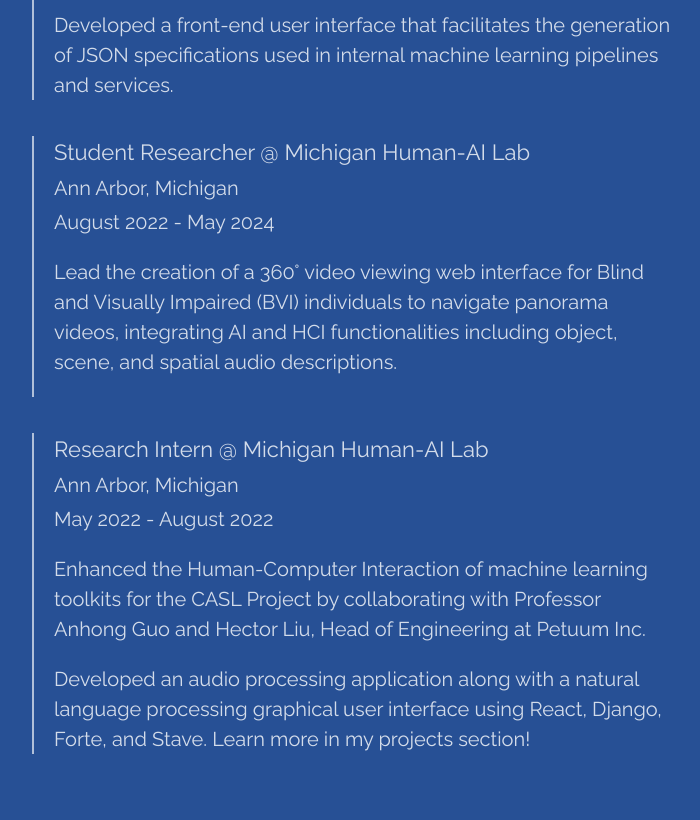
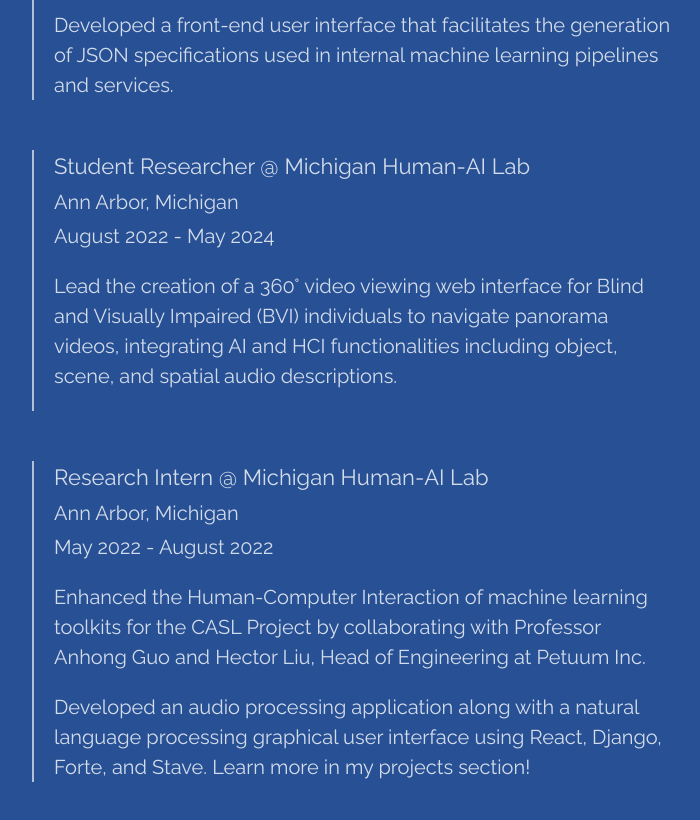
Before and after one commit to OscarSong2003/personalWebsite, a React (Create React App) app: page / in a window 1280 px wide. Shown: the part 2540-3360 px from the top of the page, without its empty margins (289-989 px from the left). Built offline with nearby package versions, Linux system fonts and the light colour scheme.

Commit message:
added indent

```diff
--- a/src/components/Experience.tsx
+++ b/src/components/Experience.tsx
@@ -25,7 +25,7 @@
                 </Text>
             </Flex>
 
-            <Flex mt={9} direction="column" justifyContent="left" alignItems="left"
+            <Flex mt="50px" direction="column" justifyContent="left" alignItems="left"
              width="50%" marginLeft="2px" borderLeft="2px" borderLeftWidth="2px" pl={5} borderColor="whiteAlpha.700">
                 <Text fontSize="22px" color="whiteAlpha.800">Student Researcher @ Michigan Human-AI Lab</Text>
                 <Text mt={1} fontSize="20px" color="whiteAlpha.800">Ann Arbor, Michigan</Text>
@@ -35,7 +35,7 @@
                 </Text>
             </Flex>
 
-             <Flex mt={9} direction="column" justifyContent="left" alignItems="left"
+             <Flex mt="50px" direction="column" justifyContent="left" alignItems="left"
              width="50%" marginLeft="2px" borderLeft="2px" borderLeftWidth="2px" pl={5} borderColor="whiteAlpha.700">
                 <Text fontSize="22px" color="whiteAlpha.800">Research Intern @ Michigan Human-AI Lab</Text>
                 <Text mt={1} fontSize="20px" color="whiteAlpha.800">Ann Arbor, Michigan</Text>
```
